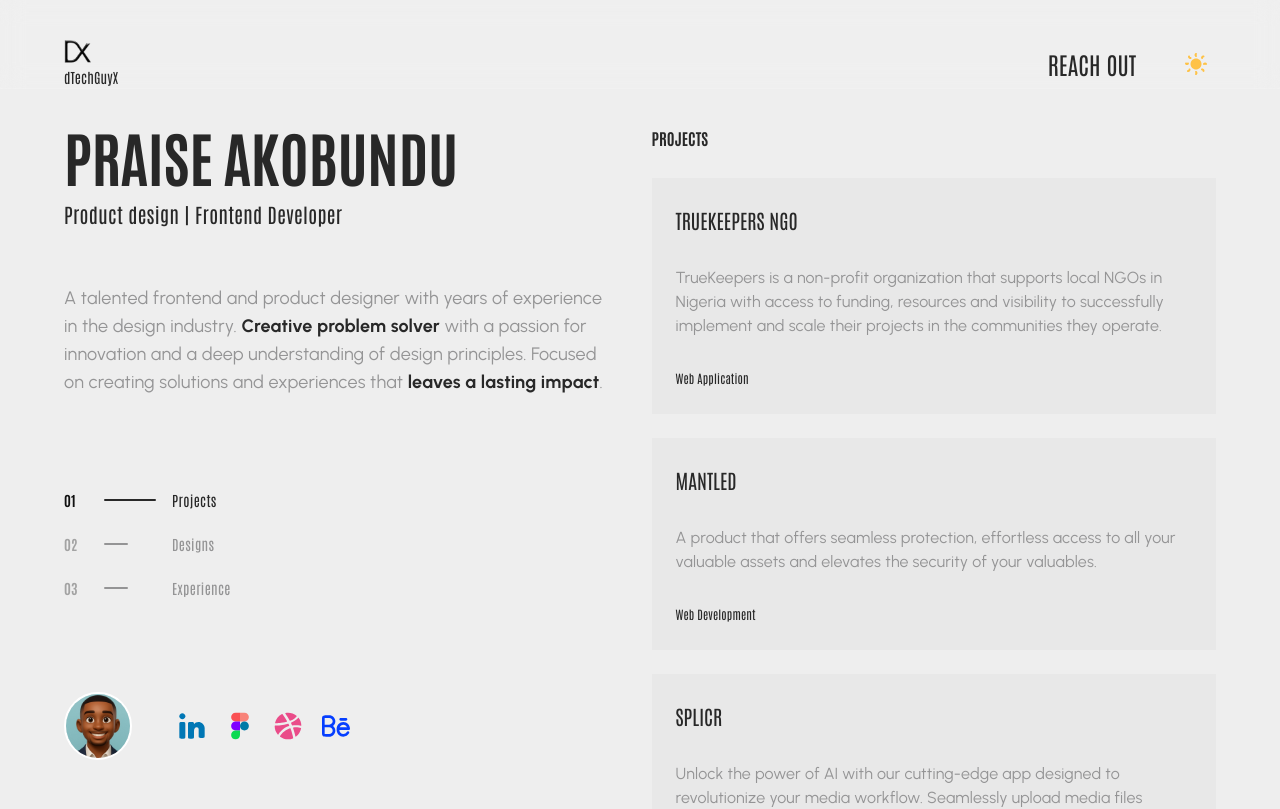
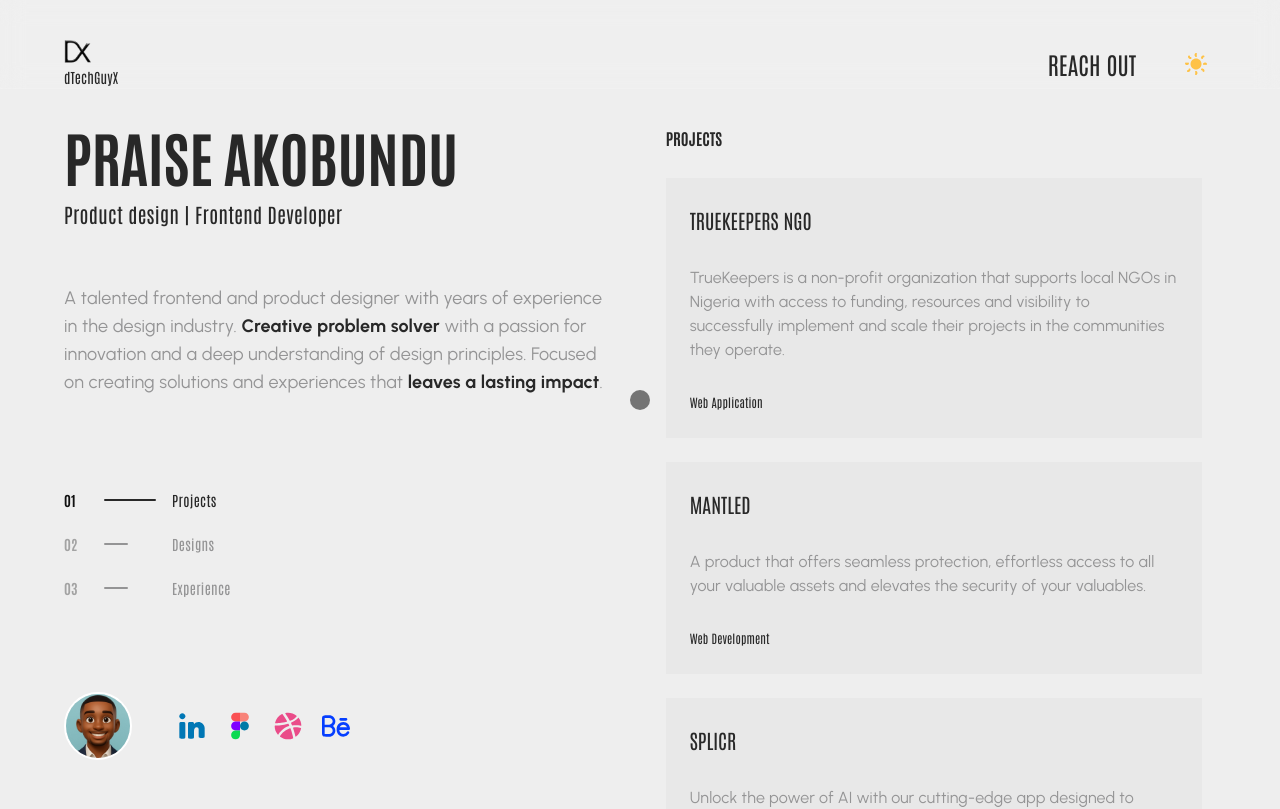
Before and after one commit to Walediwura/dTechXFolio, a Next.js app: page / in a window 1280 px wide. Shown: the top 809 px of the page. Built offline with nearby package versions, Linux system fonts and the light colour scheme.

Commit message:
Hover State Update

```diff
--- a/app/components/DesignCard.jsx
+++ b/app/components/DesignCard.jsx
@@ -11,7 +11,7 @@ const DesignCard = ({
       target="_blank"
       rel="noopener noreferrer"
       href={link}
-      className="bg-whitish-gray dark:bg-[#252525] cursor-pointer flex flex-col gap-8 w-full mb-4 sm:w-[49%] px-6 py-7"
+      className="bg-whitish-gray dark:bg-[#252525] cursor-pointer flex flex-col gap-8 w-full mb-4 sm:w-[49%] px-6 py-7 sm:hover:scale-[1.03] duration-500 transform hover:transform transition"
     >
       <header className="text-darko dark:text-whitey text-xl">
         {projectName}
--- a/app/components/ProfileOverview.jsx
+++ b/app/components/ProfileOverview.jsx
@@ -84,9 +84,7 @@ const ProfileOverview = () => {
             </span>
             .
           </div>
-
-        </div >
-
+        </div>
 
         <motion.div
           initial={{ opacity: 0, y: 20 }}
@@ -148,7 +146,11 @@ const ProfileOverview = () => {
 
                 {/* Label */}
                 <motion.span
-                  className={`font-medium ${isActive ? "text-darko dark:text-whitey" : "text-nice-gray dark:text-alt-gray"} tracking-wide`}
+                  className={`font-medium ${
+                    isActive
+                      ? "text-darko dark:text-whitey"
+                      : "text-nice-gray dark:text-alt-gray"
+                  } tracking-wide`}
                   whileHover={{
                     x: -4,
                     scale: 1.02,
@@ -276,25 +278,25 @@ const ProfileOverview = () => {
         initial={{ opacity: 0 }}
         animate={{ opacity: 1 }}
         transition={{ duration: 2 }}
-        className="pt-20 md:pt-[126px] pb-10 h-full gap-4 lg:w-[49%] overflow-y-auto"
+        className="pt-20 md:pt-[126px] pb-10 h-full flex flex-col items-center lg:w-[49%] overflow-y-auto"
       >
         <div
           onMouseEnter={() => handleUpdateSection(1)}
-          className="flex w-full flex-col text-darko mb-30"
+          className="flex w-full sm:w-[95%] flex-col text-darko mb-30"
         >
           <header className="flex mb-7 flex-col text-darko dark:text-whitey">
             <motion.span
               initial={{ opacity: 0 }}
               animate={{ opacity: 1 }}
               transition={{ duration: 1 }}
-              className="uppercase font-bold"
+              className="uppercase  font-bold"
             >
               Projects
             </motion.span>
           </header>
 
           <main>
-            <section className="flex flex-col gap-6">
+            <section className="flex flex-col items-center gap-6">
               {PROJECTS?.map((project, index) => (
                 <ProjectCard
                   key={index}
@@ -311,7 +313,7 @@ const ProfileOverview = () => {
         </div>
         <div
           onMouseEnter={() => handleUpdateSection(2)}
-          className="flex flex-col w-full text-darko dark:text-whitey mb-30"
+          className="flex flex-col w-full sm:w-[95%] text-darko dark:text-whitey mb-30"
         >
           <header className="flex mb-7 flex-col text-darko dark:text-whitey">
             <motion.span
@@ -342,7 +344,7 @@ const ProfileOverview = () => {
         </div>
         <div
           onMouseEnter={() => handleUpdateSection(3)}
-          className="flex flex-col w-full text-darko dark:text-whitey"
+          className="flex flex-col w-full sm:w-[95%] text-darko dark:text-whitey"
         >
           <header className="flex mb-7 flex-col text-darko dark:text-whitey">
             <motion.span
--- a/app/components/ProjectCard.jsx
+++ b/app/components/ProjectCard.jsx
@@ -11,7 +11,7 @@ const ProjectCard = ({
       target="_blank"
       rel="noopener noreferrer"
       href={link}
-      className="px-6 py-7 flex flex-col gap-8 bg-whitish-gray dark:bg-[#252525] w-full hover:transform duration-300 transition"
+      className="px-6 py-7 flex flex-col gap-8 bg-whitish-gray sm:hover:scale-105  dark:bg-[#252525] w-full hover:transform duration-500 transform transition"
     >
       <h2 className="text-xl uppercase text-darko dark:text-whitey">
         {companyName}
--- a/app/layout.jsx
+++ b/app/layout.jsx
@@ -3,7 +3,6 @@ import { Urbanist } from "next/font/google";
 import "./globals.css";
 import FollowCursor from "./components/FollowCursor";
 import { ThemeProvider } from "next-themes";
-// import useDarkMode from "@/hooks/useDarkMode";
 
 const antonio = Antonio({
   subsets: ["latin"],
@@ -32,7 +31,7 @@ export default function RootLayout({ children }) {
               {children}
             </ThemeProvider>
 
-            {/* <FollowCursor /> */}
+            <FollowCursor />
           </div>
         </div>
       </body>
```
Lines whose indentation alone changed are shown as unchanged.
